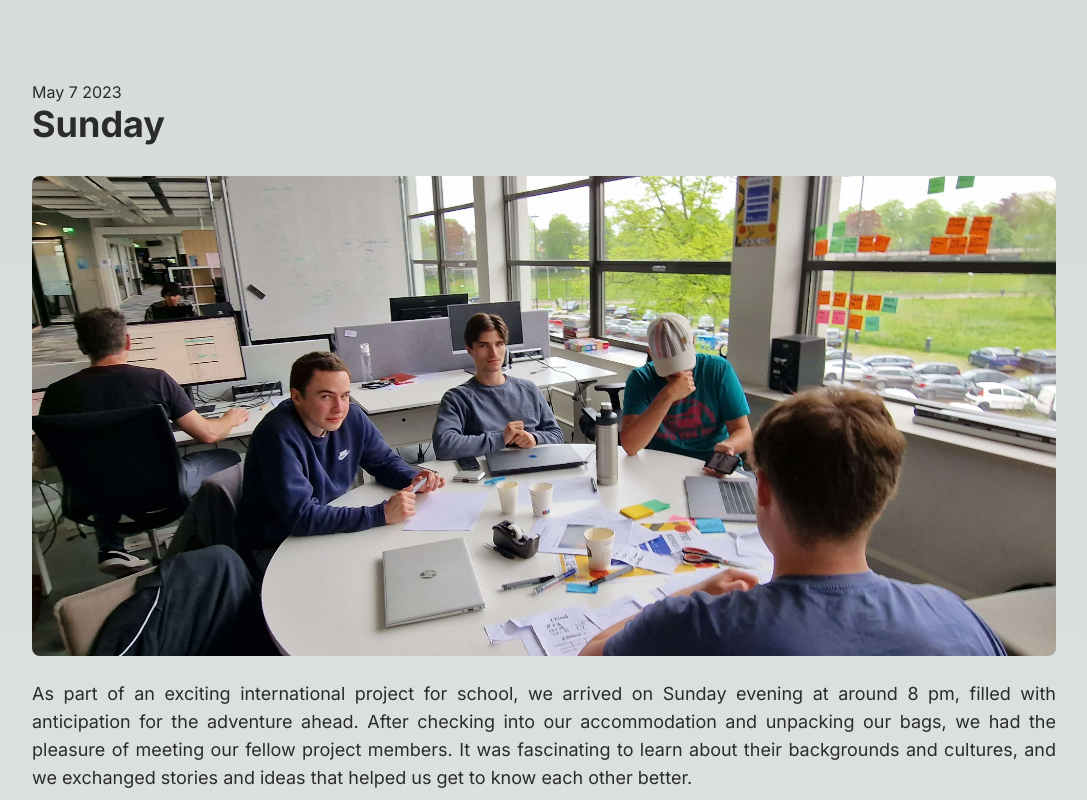
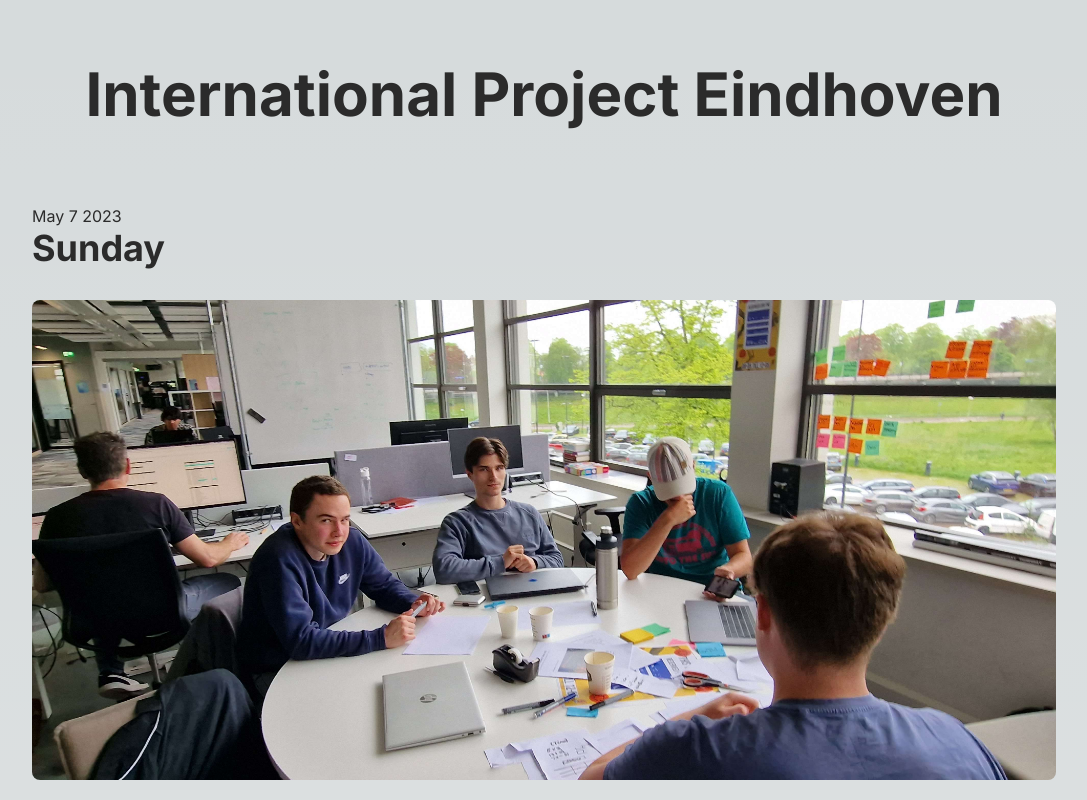
Before and after one commit to Xoom7573/ProjectEindhoven, a Next.js app: page / in a window 1280 px wide. Shown: the top 800 px of the page, without its empty margins (96-1183 px from the left). Built offline with nearby package versions, Linux system fonts and the light colour scheme.

Commit message:
added simple title to the page

```diff
--- a/app/page.jsx
+++ b/app/page.jsx
@@ -1,9 +1,11 @@
 import BlogPost from "@/components/BlogPost";
 import data from "../data/blogposts.js";
+import MainTitle from "@/components/MainTitle.jsx";
 
 export default function Home() {
   return (
     <main className="flex min-h-screen flex-col items-center justify-between">
+      <MainTitle />
       <div className="max-w-screen-lg">
         {data.map(post => {
           return <BlogPost post={post} />;
--- /dev/null
+++ b/components/MainTitle.jsx
@@ -0,0 +1,13 @@
+import React from "react";
+
+function MainTitle() {
+  return (
+    <div className="w-full h-50">
+      <h1 className="text-6xl font-bold text-center mt-16">
+        International Project Eindhoven
+      </h1>
+    </div>
+  );
+}
+
+export default MainTitle;
```
